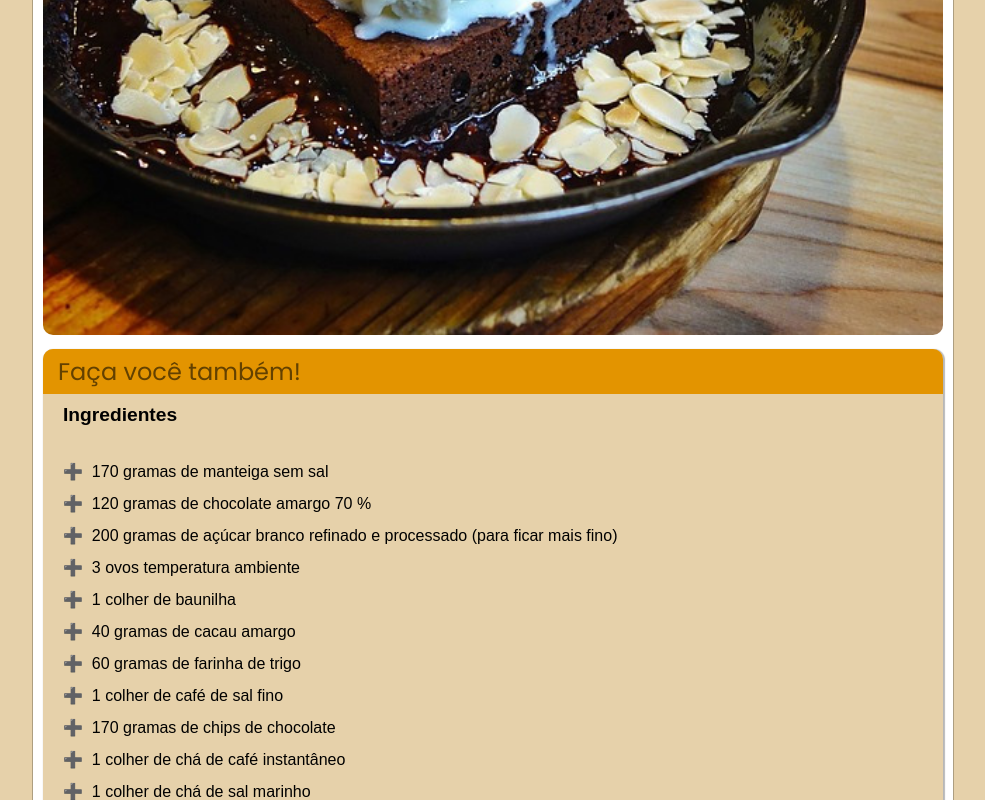
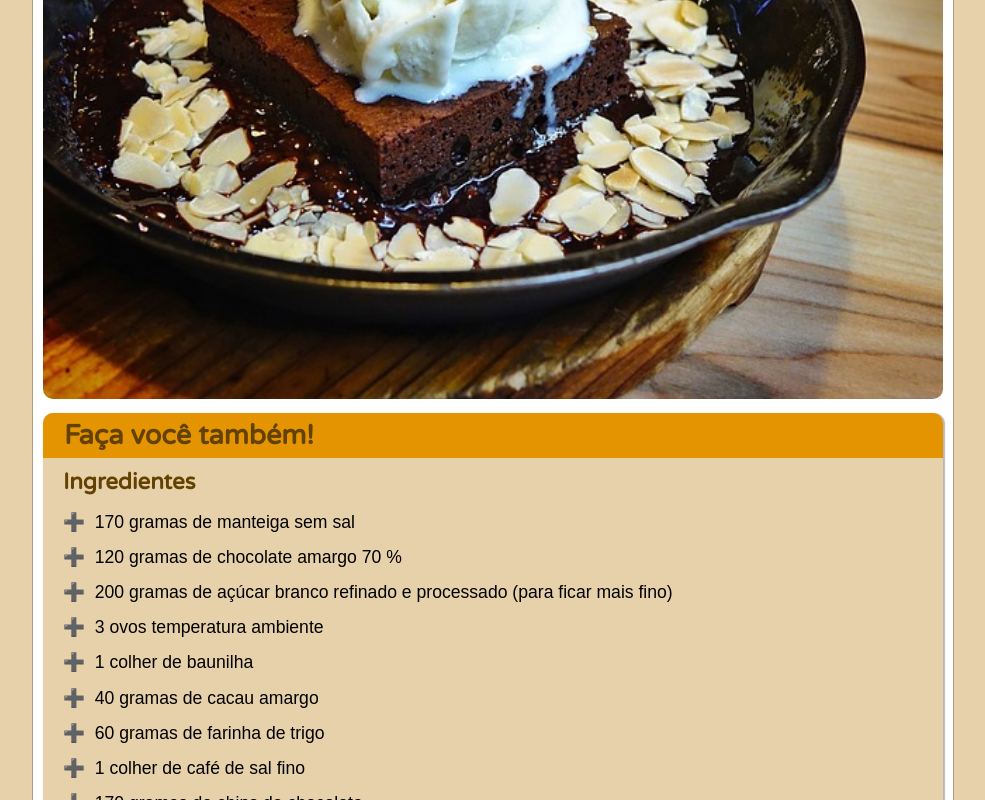
Before and after one commit to giulianocito/projeto-brownie, a plain HTML site: page index.html in a window 1280 px wide. Shown: the part 2000-2800 px from the top of the page, without its empty margins (147-1132 px from the left). Drawn offline with Linux system fonts and the light colour scheme.

Commit message:
alguns ajustes

```diff
--- a/index.html
+++ b/index.html
@@ -25,7 +25,7 @@
             <h1>
                 História do Brownie
             </h1>
-            <p>
+            <p class>
                 Eu, assim como a grande maioria de vocês sou amante de um delicioso <strong>Brownie</strong>, mas tinha a curiosidade de saber como surgiu essa maravilha. Então vou compartilhar com vocês um pouco do que descobri sobre a criação desse queridinho.
             </p>
 
--- a/style.css
+++ b/style.css
@@ -2,11 +2,8 @@
 
 @import url('https://fonts.googleapis.com/css2?family=Poppins:wght@100;200;300;400;500;600;700;800;900&display=swap');
 
-@font-face {
-    font-family: 'brownie' ;
-    src: url('fontes/Brownie Sundae.otf') format('opentype');
-    font-weight: lighter;
-}
+@import url('https://fonts.googleapis.com/css2?family=Varela+Round&display=swap');
+
 
 *{
     margin: 0px;
@@ -21,8 +18,7 @@
     --cor4: #634100;
 
     --fonte-padrao: Arial, Verdana, Helvética, sans-serif;
-    --fonte-destaque: 'Poppins', sans-serif;
-    --fonte-brownie: 'brownie', cursive;
+    --fonte-destaque:  'Varela Round', sans-serif;
 }
 
 body {
@@ -40,16 +36,16 @@ header {
 }
 
 header > h1 {
-    font-size: 2.5em;
-    font-weight:inherit;
-    padding-bottom: 15px;
+    font-size: 2.6em;
+    font-weight:lighter;
+    padding-bottom: 20px;
     margin: 0px auto;
     text-shadow: 2px 2px 0px rgba(0, 0, 0, 0.459);
 }
 
 header > p {
     max-width: 500px;
-    font-size: 1.2em;
+    font-size: 1.3em;
     padding-right: 10px;
     padding-bottom: 20px;
     padding-left: 10px;
@@ -100,15 +96,17 @@ main h1 {
 main h2 {
     background-image: linear-gradient(to right, var(--cor0), transparent);
     font-family: var(--fonte-destaque);
-    font-size: 1.5em;
+    font-size: 1.7em;
     font-weight: normal;
     color: var(--cor4);
     margin: 10px 0px;
+    padding: 6px;
     text-indent: 5px;
 }
 
 main p {
     font-family: var(--fonte-padrao);
+    font-size: 1.1em;
     text-align: justify;
     text-indent: 30px;
     padding: 10px;
@@ -128,21 +126,25 @@ main aside {
     box-shadow: 1px 1px 1px 1px rgba(0, 0, 0, 0.281);
 }
 
-aside > h3 {
+aside  h3 {
     background-color: var(--cor1);
     font-family: var(--fonte-destaque);
-    font-size: 1.5em;
-    font-weight: normal;
+    font-size: 1.7em;
+    font-weight: bold;
     color: var(--cor4);
-    padding: 5px;
-    text-indent: 10px;
+    padding: 6px;
+    text-indent: 15px;
     border-top-left-radius: 10px;
     border-top-right-radius: 10px ;
 }
 
-aside > h4 {
-    font-size: 1.2em;
+aside  h4 {
+    font-family: var(--fonte-destaque);
+    font-weight: lighter;
+    color: var(--cor4) ;
+    font-size: 1.4em;
     padding: 10px 20px;
+
 }
 
 main a {
@@ -156,16 +158,19 @@ main a:hover {
 }
 
 aside ul {
+    font-size: 1.1em;
     list-style-position: inside;
     list-style-type: '\2795\00A0\00A0';
     line-height: 2em;
-    padding: 20px;
+    padding-left: 20px;
+    padding-right: 20 px;
 }
 
 aside > p {
+    font-size: 1.1em;
     text-align: justify;
     line-height: 2em;
-    margin: 10px;
+    margin: 0px 10px;
     position: relative;
 }
 
```
